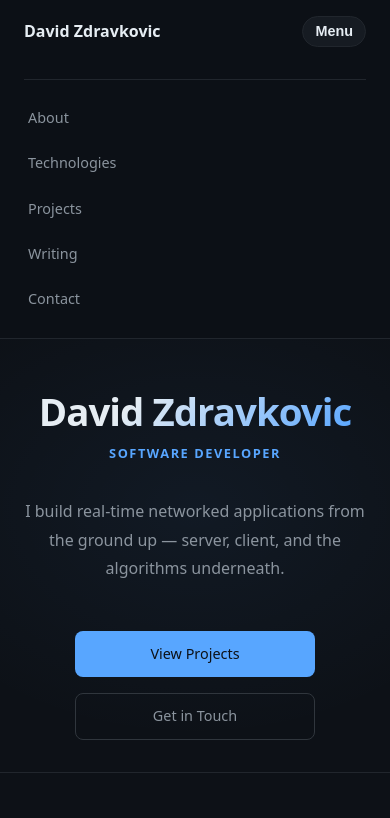
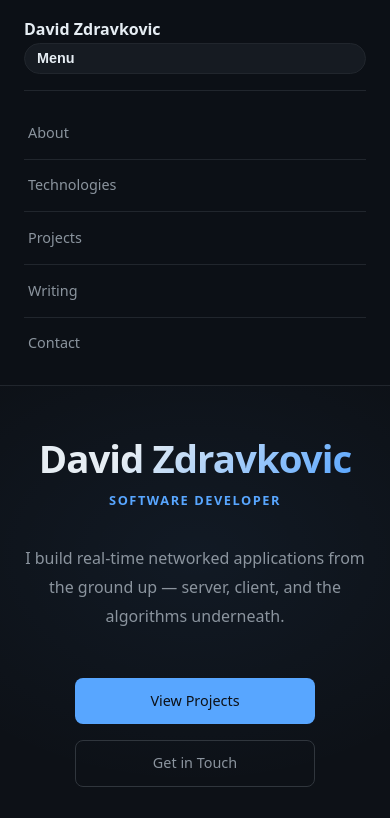
Before and after one commit to davidzdravkovic/davidzdravkovic.github.io, a plain HTML site: page index.html in a window 390 px wide. Both pictures are taken after a click on the button "Menu". Shown: the top 818 px of the page. Drawn offline with Linux system fonts and the light colour scheme.

Commit message:
Fix mobile nav dropdown behavior

```diff
--- a/styles.css
+++ b/styles.css
@@ -136,9 +136,18 @@ blockquote {
 }
 .nav-inner {
     display: flex;
+    flex-direction: row;
     align-items: center;
     justify-content: space-between;
     gap: var(--space-3);
+}
+.nav-mobile-header {
+    display: flex;
+    align-items: center;
+    justify-content: flex-start;
+    gap: var(--space-2);
+    flex-shrink: 0;
+    min-width: 0;
 }
 .nav-brand {
     font-weight: 700;
@@ -598,27 +607,35 @@ blockquote {
     .hero { padding: var(--space-5) 0 var(--space-4); }
     .section { padding: var(--space-5) 0; }
     .nav-inner {
-        flex-wrap: wrap;
+        flex-direction: column;
+        align-items: stretch;
+        gap: 0;
+    }
+    .nav-mobile-header {
         justify-content: space-between;
-        align-items: center;
-        gap: var(--space-2);
+        width: 100%;
     }
     .nav-toggle { display: inline-flex; }
     .nav-links {
         display: none;
         width: 100%;
-        flex-basis: 100%;
         flex-direction: column;
-        align-items: flex-start;
+        align-items: stretch;
         gap: 0;
         padding-top: var(--space-2);
         margin-top: var(--space-2);
         border-top: 1px solid var(--border);
     }
+    .nav-links li {
+        width: 100%;
+        border-bottom: 1px solid var(--border);
+    }
+    .nav-links li:last-child { border-bottom: none; }
     .nav-links a {
         display: block;
         width: 100%;
-        padding: 0.65rem 0.25rem;
+        padding: 0.85rem 0.25rem;
+        box-sizing: border-box;
     }
     .nav--open .nav-links { display: flex; }
     .projects-grid { grid-template-columns: 1fr; }
```
